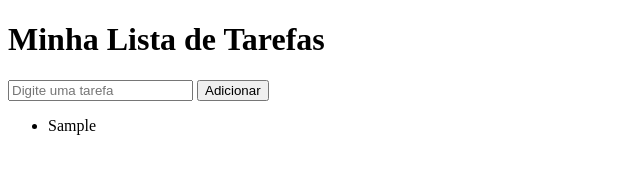
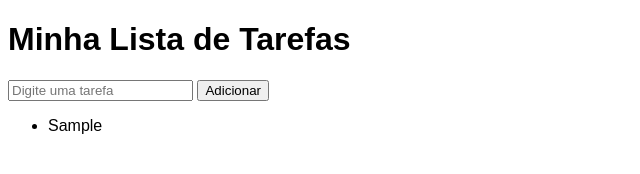
Before and after one commit to evi-nunes/todo-list-, a plain HTML site: page index.html in a window 1280 px wide. Both pictures are taken after typing "Sample" into the empty fields and a click on the button "Adicionar". Shown: the whole page, without its empty margins (0-640 px from the left). Drawn offline with Linux system fonts and the light colour scheme.

Commit message:
Add basic styles for body and list items

```diff
--- a/style.css
+++ b/style.css
@@ -1,3 +1,11 @@
+body {
+  font-family: Arial, sans-serif;
+}
+
+li {
+  cursor: pointer;
+}
+
 .concluida {
   text-decoration: line-through;
   color: gray;
```
